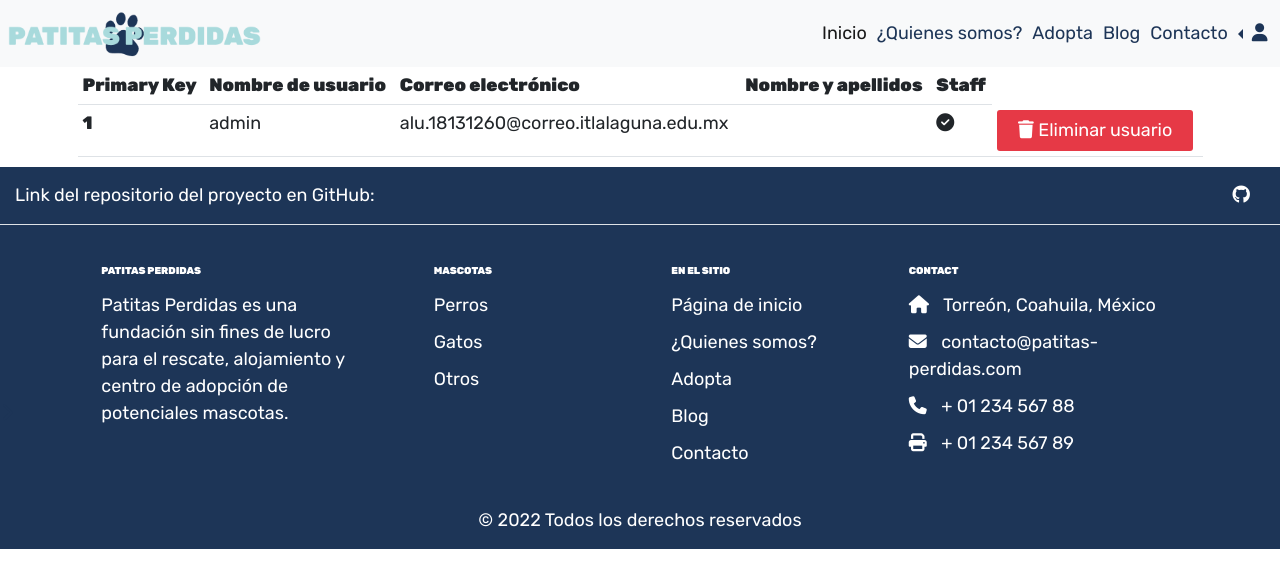
After one commit to uzieeel-m/patitas-perdidas-django, a Django app: page /usuarios/lista-usuarios/ in a window 1280 px wide. The commit adds this page. Shown: the top 588 px of the page. Run offline with Django 4.2, Linux system fonts and the light colour scheme; a user stored in the database is signed in; data comes from the database, SQL or seed files in the repository; parts of the project's set-up code (start-up, migrations or seed data) failed here and were passed over.

Commit message:
usuarios

```diff
--- a/config/settings.py
+++ b/config/settings.py
@@ -44,6 +44,10 @@ INSTALLED_APPS = [
     "django.contrib.staticfiles",
     #external
     'whitenoise.runserver_nostatic',
+    "crispy_forms",
+    'crispy_bootstrap5',
+    'allauth',
+    'allauth.account',
     #local apps
     "pages",
     "mascotas",
--- a/config/urls.py
+++ b/config/urls.py
@@ -19,4 +19,6 @@ from django.urls import path, include
 urlpatterns = [
     path("admin/", admin.site.urls),
     path("", include("pages.urls")),
+    path("usuarios/", include("usuarios.urls")),
+    path("usuarios/", include("allauth.urls")),
 ]
--- a/static/css/styles.css
+++ b/static/css/styles.css
@@ -21,6 +21,9 @@ h3{
 } */
 a{
   text-decoration: none;
+}
+input:not([type="submit"]){
+  font-size: 1.8rem!important;
 }
 .contenedor{
   /* max-width: 120rem; */
@@ -116,6 +119,22 @@ a{
     #457b9d
     #1d3557
 */
+.boton-flotante{
+  position: fixed;
+  top: 50vh;
+  left: 0;
+  z-index: 2;
+}
+.opcion-barra-lateral{
+  width: 100%;
+  color: #1d3557;
+  border-top: 1px solid #1d3557;
+  border-bottom: 1px solid #1d3557;
+}
+.opcion-barra-lateral:hover{
+  color: #fff;
+  background-color: #457b9d;
+}
 .barra{
   flex-wrap: nowrap;
   background-color: #f1faee;
--- a/templates/base.html
+++ b/templates/_base.html
@@ -43,10 +43,20 @@
               <li class="nav-item">
                 <a class="nav-link" href="{% url 'contacto' %}">Contacto</a>
               </li>
-              <li class="nav-item">
-                <a class="nav-link" href="#">
+              <li class="nav-item dropdown dropstart">
+                <a class="nav-link dropdown-toggle" href="#" role="button" data-bs-toggle="dropdown" aria-expanded="false">
+                  <!-- <i class="bi bi-person-circle"></i> -->
                   <i class="fa-solid fa-user"></i>
                 </a>
+                <ul class="dropdown-menu">
+                  {% if user.is_authenticated %}
+                  <li><a href="{% url 'perfil' user.pk %}" class="dropdown-item">Mi Perfil</a></li>
+                    <li><a href="{% url 'account_logout' %}" class="dropdown-item">Cerrar sesión</a></li>
+                  {% else %}
+                    <li><a href="{% url 'account_login' %}" class="dropdown-item">Iniciar sesión</a></li>
+                    <li><a href="{% url 'account_signup' %}" class="dropdown-item">Regístrate</a></li>
+                  {% endif %}
+                </ul>
               </li>
             </ul>
           </div>
--- /dev/null
+++ b/templates/account/email/email_confirmation_subject.txt
@@ -0,0 +1,4 @@
+{% load i18n %}
+{% autoescape off %}
+{% blocktrans %}Por favor confirme su registro{% endblocktrans %}
+{% endautoescape %}
--- /dev/null
+++ b/templates/account/lista_usuarios.html
@@ -0,0 +1,73 @@
+<!-- ./templates/account/lista_usuarios.html -->
+{% extends '_base.html' %}
+
+{% block title %}- Administración de Usuarios{% endblock title %}
+
+{% block content %}
+
+    {% if user.is_staff %}
+    <div class="container">
+        <!-- sidebar opciones (se muestra cuando se clickea el boton)-->
+        <a class="boton-flotante" data-bs-toggle="offcanvas" href="#offcanvasExample" role="button" aria-controls="offcanvasExample">
+        <i class="fa-solid fa-chevron-right" style="color: #1d3557;"></i>
+        </a>
+        <div class="offcanvas offcanvas-start" tabindex="-1" id="offcanvasExample" aria-labelledby="offcanvasExampleLabel">
+            <div class="offcanvas-header">
+                <h5 class="offcanvas-title" id="offcanvasExampleLabel">Opciones</h5>
+                <button type="button" class="btn-close" data-bs-dismiss="offcanvas" aria-label="Close"></button>
+            </div>
+            <div class="offcanvas-body">
+
+                <div class="opcion-barra-lateral">
+                <a href=""><i class="fa-solid fa-paw"></i> Mis mascotas</a>
+                </div>
+
+                {% if user.is_staff %}
+                <div class="opcion-barra-lateral">
+                <a href="{% url 'lista-usuarios' %}"><i class="fa-solid fa-user"></i> Administración de Usuarios</a>
+                </div>
+                {% endif %}
+
+                <div class="opcion-barra-lateral">
+                <a href="{% url 'account_logout' %}"><i class="fa-solid fa-right-from-bracket"></i> Cerrar sesión</a>
+                </div>
+            </div>
+        </div>
+
+        <!-- tabla de info de usuarios -->
+        <table class="table">
+            <thead>
+            <tr>
+                <th scope="col">Primary Key</th>
+                <th scope="col">Nombre de usuario</th>
+                <th scope="col">Correo electrónico</th>
+                <th scope="col">Nombre y apellidos</th>
+                <th scope="col">Staff</th>
+            </tr>
+            </thead>
+            <tbody>
+                {% for usuario in lista_usuarios %}
+                <tr>
+                <th scope="row">{{usuario.pk}}</th>
+                <td>{{usuario.username}}</td>
+                <td>{{usuario.email}}</td>
+                <td>{{usuario.nombre}} {{usuario.apellidos}}</td>
+                {% if usuario.is_staff %}
+                <td><i class="fa-solid fa-circle-check"></i></td>
+                {% else %}
+                <td><i class="fa-solid fa-circle-xmark"></i></i></td>
+                {% endif %}
+                <td><a href="" class="btn boton boton-rojo"><i class="fa-solid fa-trash"></i> Eliminar usuario</a></td>
+                </tr>
+                {% endfor %}
+            </tbody>
+        </table>
+    </div>
+    {% else %}
+    <div class="container">
+        <p>¡No tienes los permisos para entrar a esta página!</p>
+        <a href="{% url 'inicio' %}">Ir a Inicio</a>
+    </div>
+    {% endif %}
+
+{% endblock content %}
--- a/templates/contacto.html
+++ b/templates/contacto.html
@@ -1,4 +1,4 @@
-{% extends 'base.html' %}
+{% extends '_base.html' %}
 
 {% block title %}- Contacto{% endblock title %}
 
--- a/templates/index.html
+++ b/templates/index.html
@@ -1,4 +1,4 @@
-{% extends 'base.html' %}
+{% extends '_base.html' %}
 {% load static %}
 
 {% block content %}
--- a/templates/quienes-somos.html
+++ b/templates/quienes-somos.html
@@ -1,4 +1,4 @@
-{% extends 'base.html' %}
+{% extends '_base.html' %}
 {% load static %}
 
 
--- a/usuarios/urls.py
+++ b/usuarios/urls.py
@@ -1,7 +1,8 @@
 # ./usuarios/urls.py
 from django.urls import path
-# from .views import VistaPaginaRegistro
+from .views import VistaPerfilUsuario, VistaListaUsuarios
 
 urlpatterns = [
-    # path('registro/', VistaPaginaRegistro.as_view(), name='signup'),
+    path("perfil/<int:pk>", VistaPerfilUsuario.as_view(), name="perfil"),
+    path("lista-usuarios/", VistaListaUsuarios.as_view(), name="lista-usuarios"),
 ]
--- a/usuarios/views.py
+++ b/usuarios/views.py
@@ -1,3 +1,13 @@
-from django.shortcuts import render
+from django.views.generic import DetailView, ListView
+from django.urls import reverse_lazy
+from .models import Usuario
 
 # Create your views here.
+class VistaPerfilUsuario(DetailView):
+    model = Usuario
+    template_name = "account/perfil.html"
+
+class VistaListaUsuarios(ListView):
+    model = Usuario
+    context_object_name = "lista_usuarios"
+    template_name = "account/lista_usuarios.html"
```
Also changed, not shown: templates/account/email/email_confirmation_message.txt (added, +14 -0 lines), templates/account/email_confirm.html (added, +31 -0 lines), templates/account/login.html (added, +14 -0 lines), templates/account/logout.html (added, +17 -0 lines), templates/account/perfil.html (added, +52 -0 lines), templates/account/signup.html (added, +15 -0 lines).
